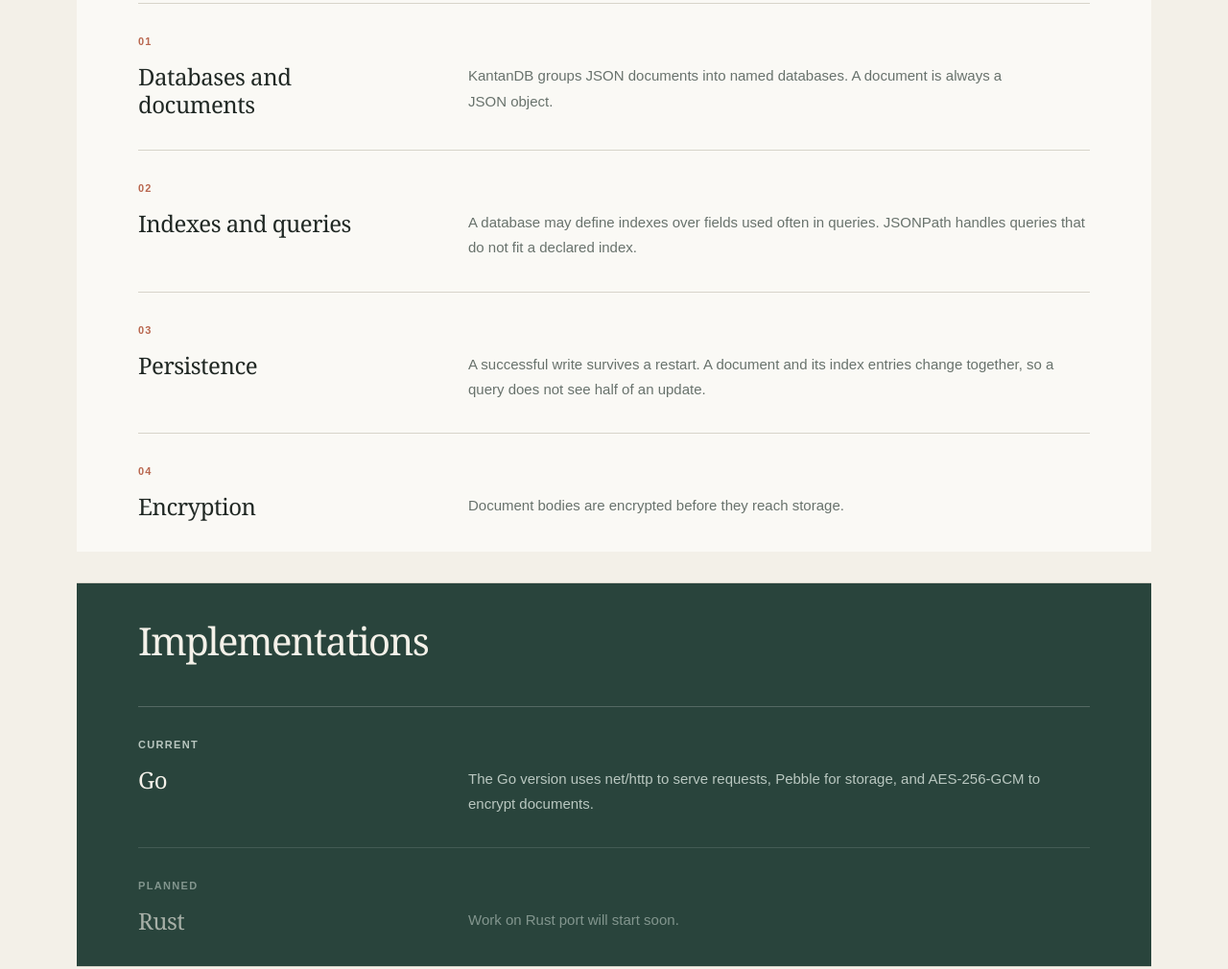
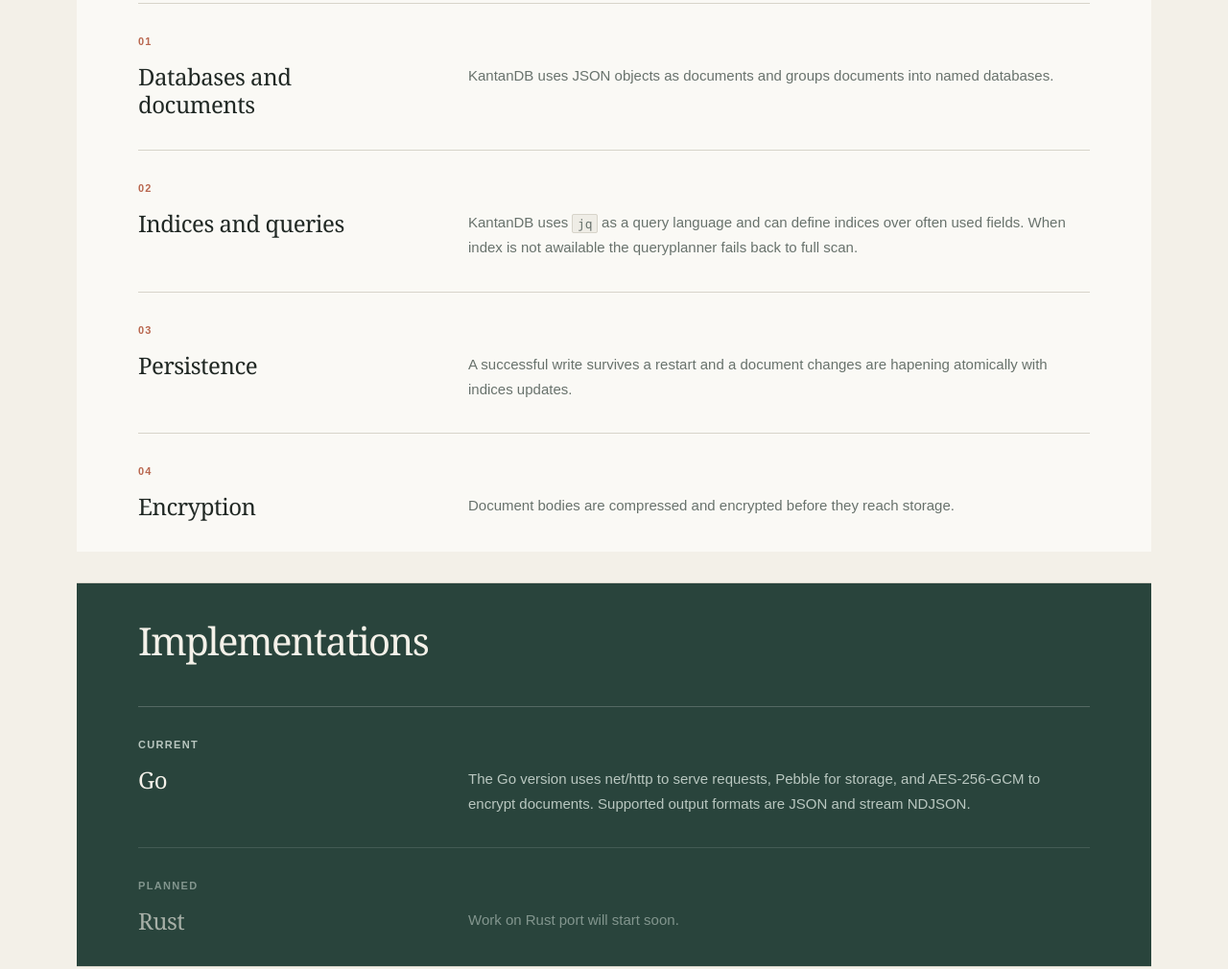
Before and after one commit to kantandb/kantandb.dev, a plain HTML site: page index.html in a window 1280 px wide. Shown: the part 388-1398 px from the top of the page at 96% size. Drawn offline with Linux system fonts and the light colour scheme.

Commit message:
docs: sync pages with latest Go server

```diff
--- a/index.html
+++ b/index.html
@@ -40,16 +40,16 @@
           <h3>Databases and documents</h3>
           <div>
             <p>
-              KantanDB groups JSON documents into named databases. A document is always a JSON object.
+              KantanDB uses JSON objects as documents and groups documents into named databases.
             </p>
           </div>
         </section>
 
         <section class="design-section">
-          <h3>Indexes and queries</h3>
+          <h3>Indices and queries</h3>
           <div>
             <p>
-              A database may define indexes over fields used often in queries. JSONPath handles queries that do not fit a declared index.
+              KantanDB uses <code>jq</code> as a query language and can define indices over often used fields. When index is not awailable the queryplanner fails back to full scan.
             </p>
           </div>
         </section>
@@ -58,7 +58,7 @@
           <h3>Persistence</h3>
           <div>
             <p>
-              A successful write survives a restart. A document and its index entries change together, so a query does not see half of an update.
+              A successful write survives a restart and a document changes are hapening atomically with indices updates.
             </p>
           </div>
         </section>
@@ -67,7 +67,7 @@
           <h3>Encryption</h3>
           <div>
             <p>
-              Document bodies are encrypted before they reach storage.
+              Document bodies are compressed and encrypted before they reach storage.
             </p>
           </div>
         </section>
@@ -84,7 +84,7 @@
             <h3>Go</h3>
           </div>
           <p>
-            The Go version uses net/http to serve requests, Pebble for storage, and AES-256-GCM to encrypt documents.
+            The Go version uses net/http to serve requests, Pebble for storage, and AES-256-GCM to encrypt documents. Supported output formats are JSON and stream NDJSON.
           </p>
         </div>
 
```
Also changed, not shown: go.html (+11 -8 lines), 2 other files.
